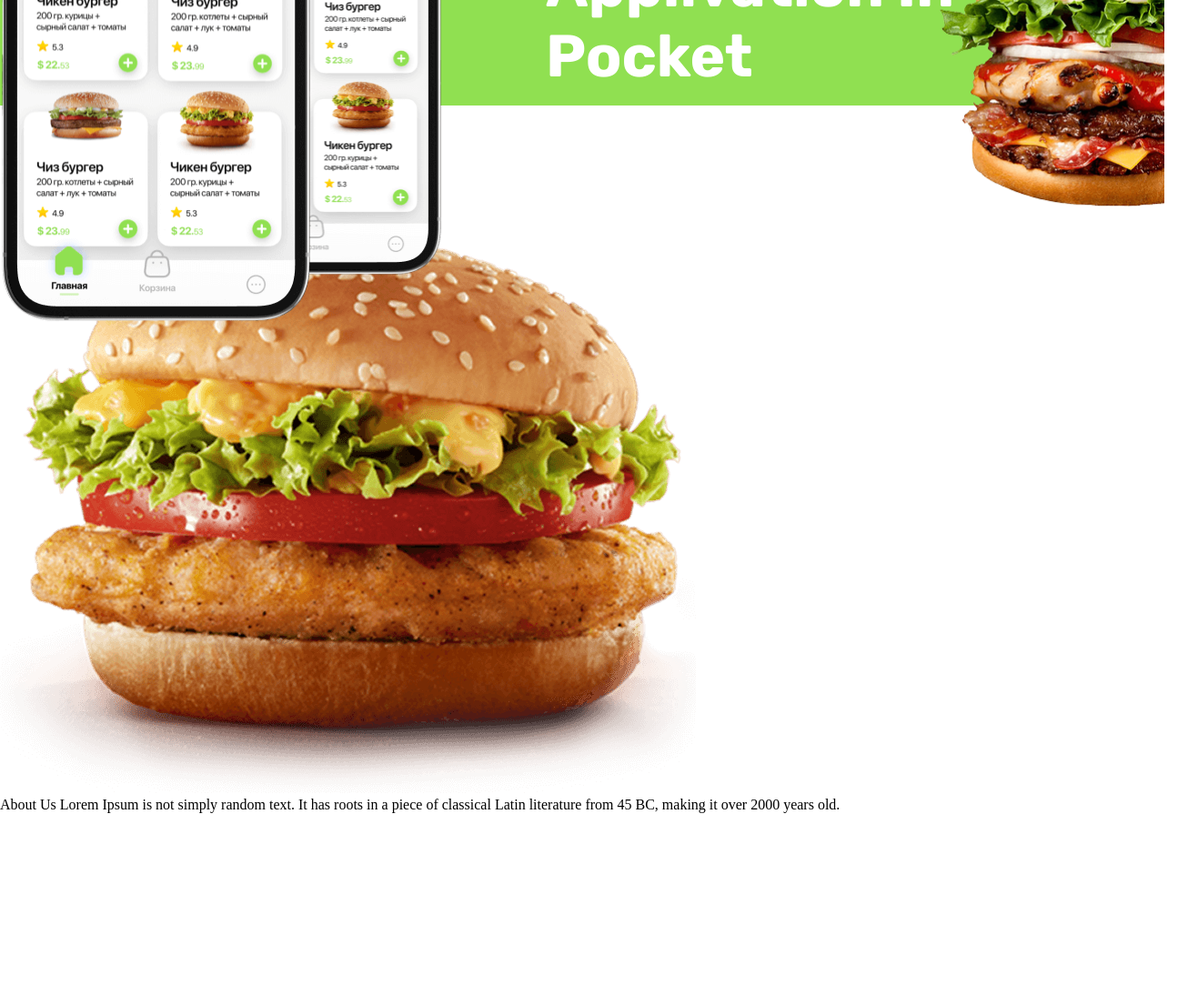
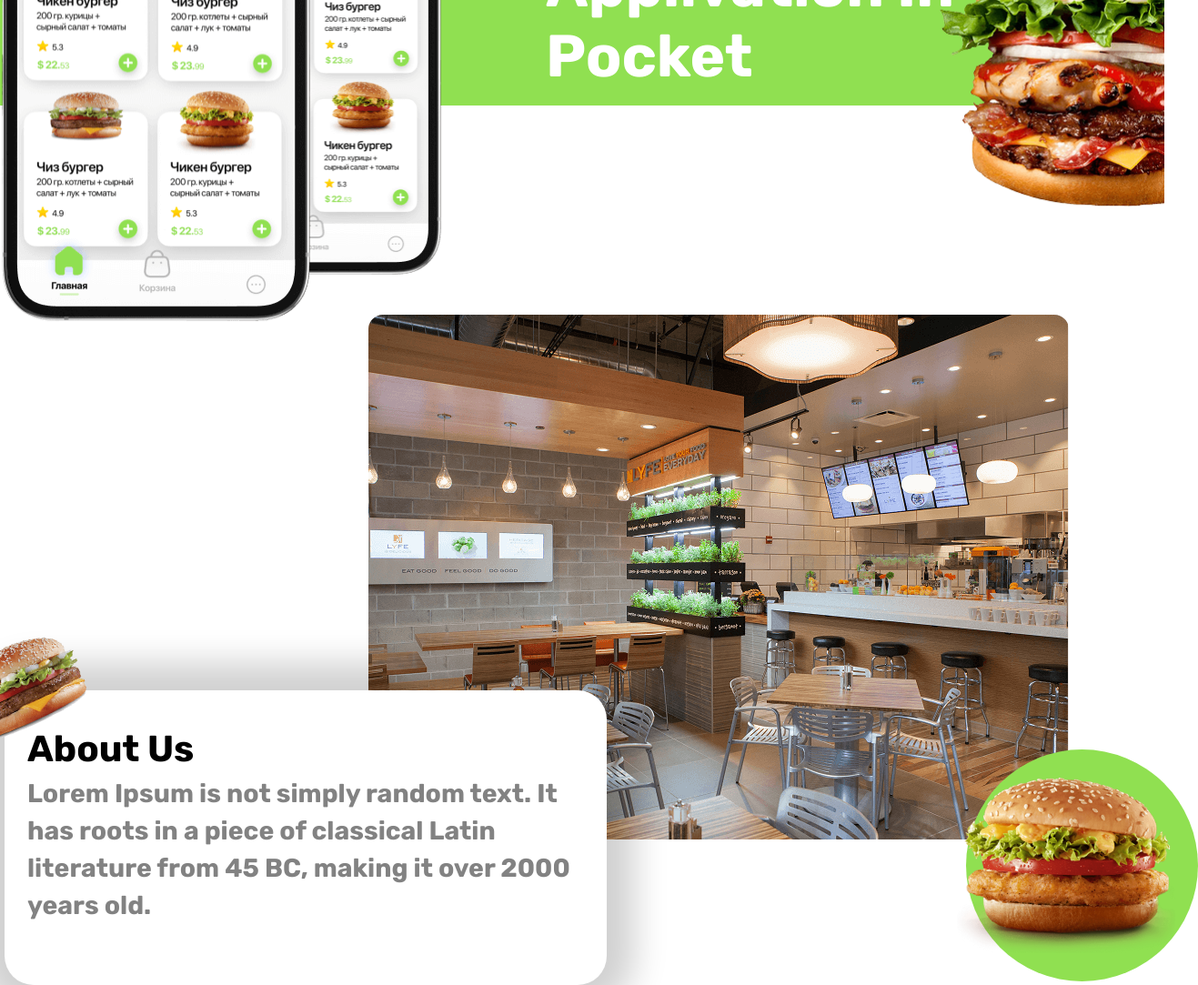
Before and after one commit to usershokhrukh/tasty-food-team, a website: page index.html in a window 1280 px wide. Shown: the part 2950-4033 px from the top of the page at 91% size, 1317 px wide, since content can reach past the window. Before the commit the page ends 3845 px from the top, so only its background shows below. Drawn offline with nearby package versions, Linux system fonts and the light colour scheme; files that its build step writes are made by us from their sources.

Commit message:
modify:features-about

```diff
--- a/block/_block.scss
+++ b/block/_block.scss
@@ -6,3 +6,4 @@
 @import "./menu";
 @import "./customer";
 @import "./app";
+@import "./about";
```
